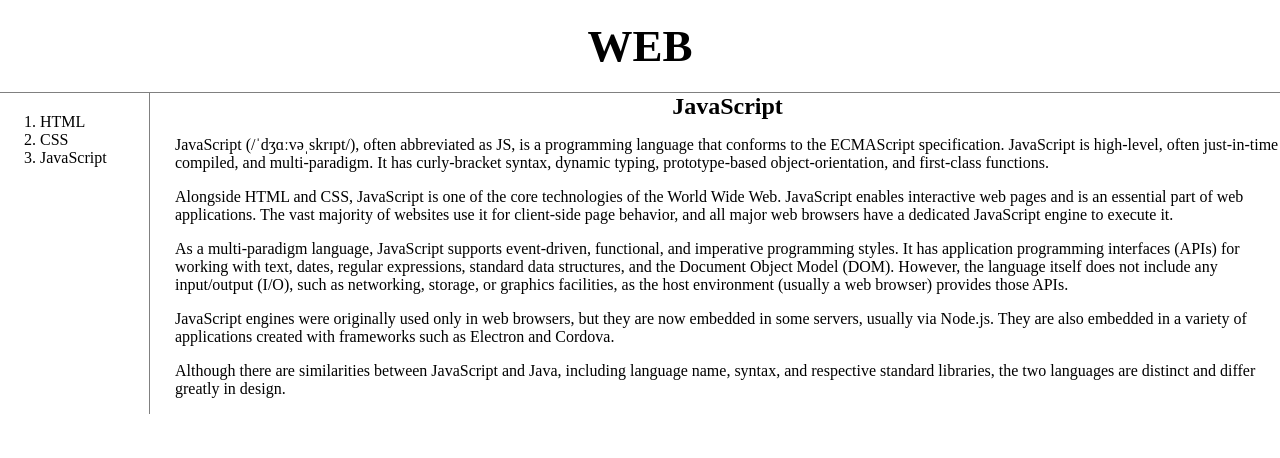
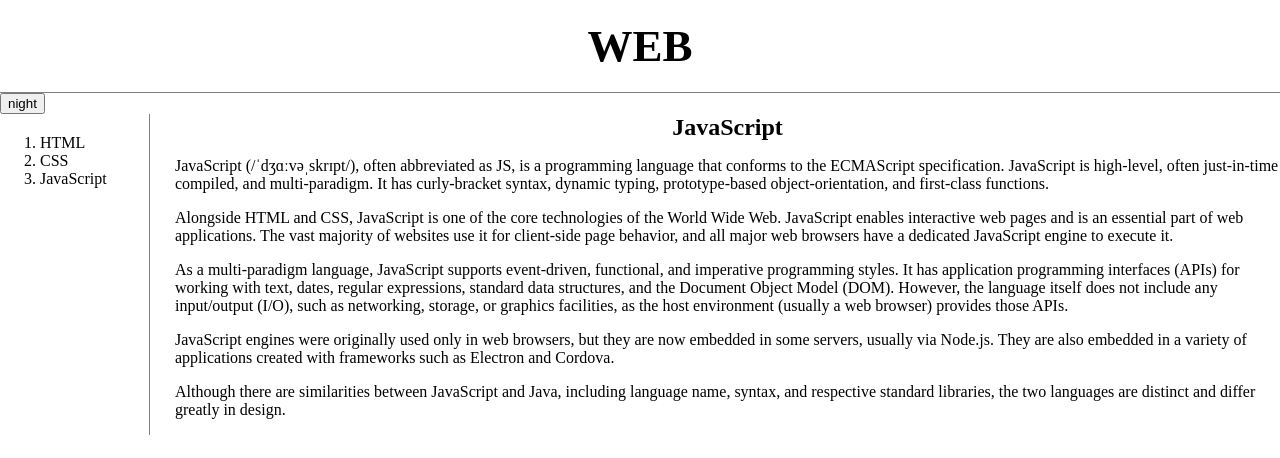
Before and after one commit to jjw0716/web1, a plain HTML site: page 3.html in a window 1280 px wide. Drawn offline with Linux system fonts and the light colour scheme.

Commit message:
201129 JavaScript

```diff
--- a/3.html
+++ b/3.html
@@ -4,10 +4,40 @@
   <title>WEB - JavaScript</title>
   <meta charset = "utf-8">
   <link rel="stylesheet" href="style.css">
-
+  <script>
+    function nightDayHandler(self){
+      var target = document.querySelector('body').style;
+      if(self.value === 'night'){
+        target.backgroundColor = 'black';
+        target.color = 'white';
+        self.value = 'day';
+        var lists = document.querySelectorAll('a');
+        var i = 0;
+        while(i < lists.length){
+          lists[i].style.color = 'powderblue';
+          i+=1;
+        }
+      }
+      else{
+        target.backgroundColor = 'white';
+        target.color = 'black';
+        self.value = 'night'
+        var lists = document.querySelectorAll('a');
+        var i = 0;
+        while(i < lists.length){
+          lists[i].style.color = 'black';
+          i+=1;
+        }
+      }
+    }
+  </script>
 </head>
 <body>
   <h1><a href = "index.html">WEB</a></h1>
+  <input type="button" value="night" onclick="
+    nightDayHandler(this);
+  ">
+
   <div id="grid">
     <ol>
       <li><a href ="1.html">HTML</a></li>
```
Also changed, not shown: ex.html (added, +23 -0 lines).
